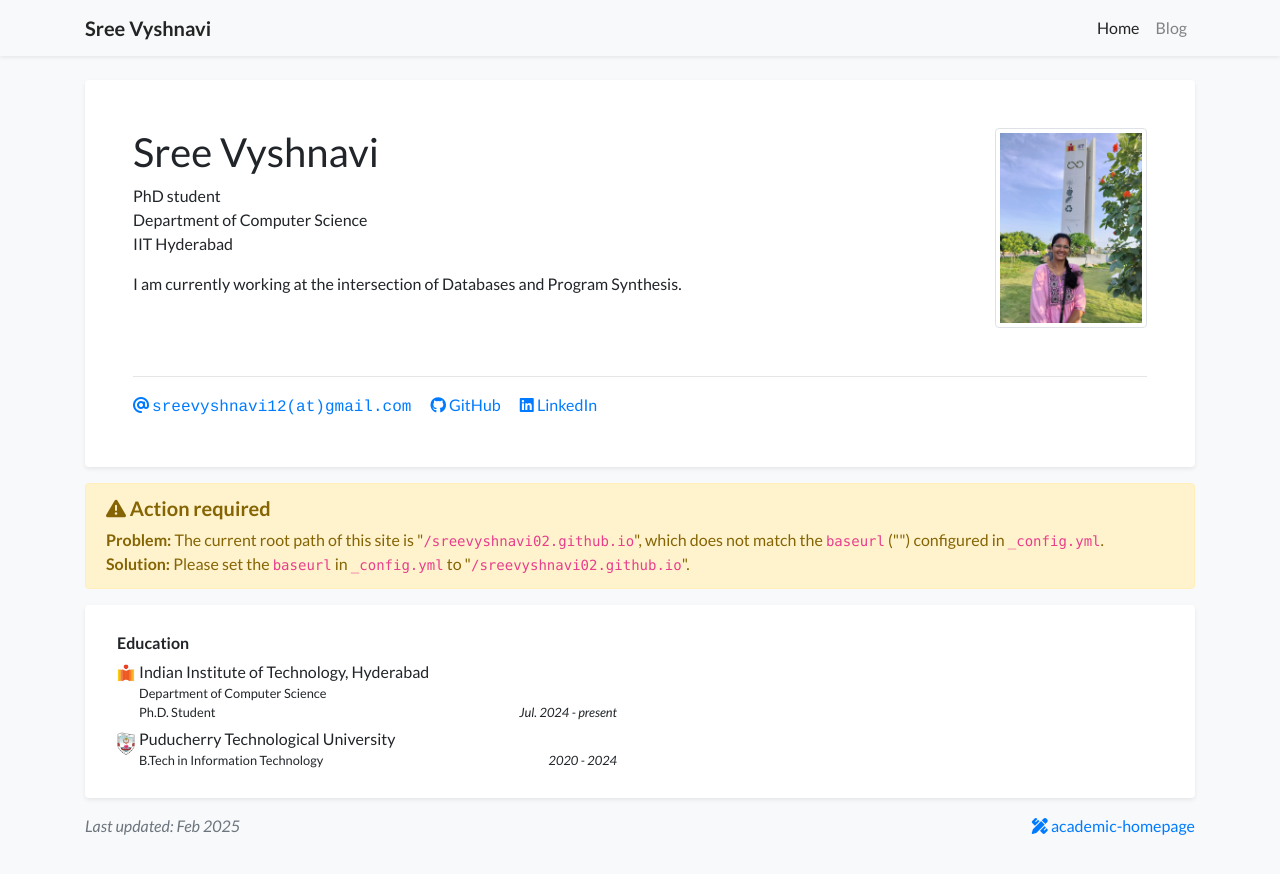
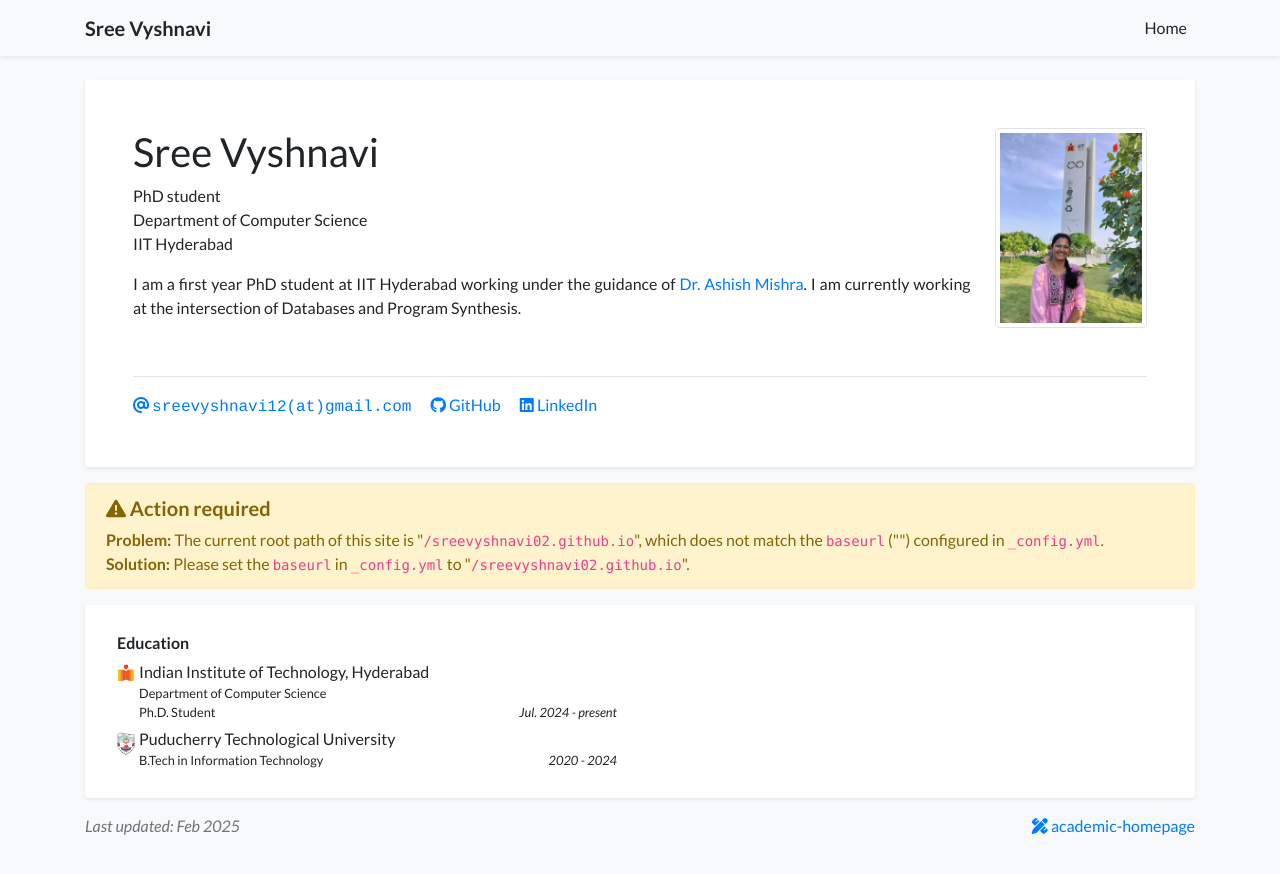
Before and after one commit to sreevyshnavi02/sreevyshnavi02.github.io, a Jekyll site: the page built from index.html, in a window 1280 px wide. Shown: the top 874 px of the page. Built offline with Jekyll 4.4.1, drawn with Linux system fonts in a browser that asks for light colours; nearby versions of some CDN libraries; a style sheet for code colours, icons or effects is not loaded.

Commit message:
removed inactive blog in navbar, odified image css

```diff
--- a/_data/navigation.yml
+++ b/_data/navigation.yml
@@ -3,8 +3,8 @@ pages:
 #       For example, the `navbar_title` field in `showcase.html` is "Showcase" and the `name` field here should also be "Showcase"
 - name: Home
   url: /
-- name: Blog
-  url: /blog
+# - name: Blog
+  # url: /blog
 
 # - name: Publications
 #   url: /publications
--- a/_data/profile.yml
+++ b/_data/profile.yml
@@ -21,10 +21,10 @@ github: sreevyshnavi02
 linkedin: sree-vyshnavi
 # orcid: 0000-0000-0000-0000
 
-short_bio_text_justify: false
+short_bio_text_justify: true
 short_bio: >-
   <p>
-    I am currently working at the intersection of Databases and Program Synthesis.
+    I am a first year PhD student at IIT Hyderabad working under the guidance of <a href="https://aegis-iisc.github.io/">Dr. Ashish Mishra</a>. I am currently working at the intersection of Databases and Program Synthesis.
   </p>
 
 portrait_url: /assets/images/photos/vyshnavi.jpg
--- a/assets/css/global.css
+++ b/assets/css/global.css
@@ -35,8 +35,8 @@ h1, h2, h3, h4, h5, h6,
 }
 
 .cover-image {
-    width: 180px;
-    max-height: 120px;
+    /* width: 180px; */
+    max-height: 180px;
 }
 
 .abstract-body {
```
